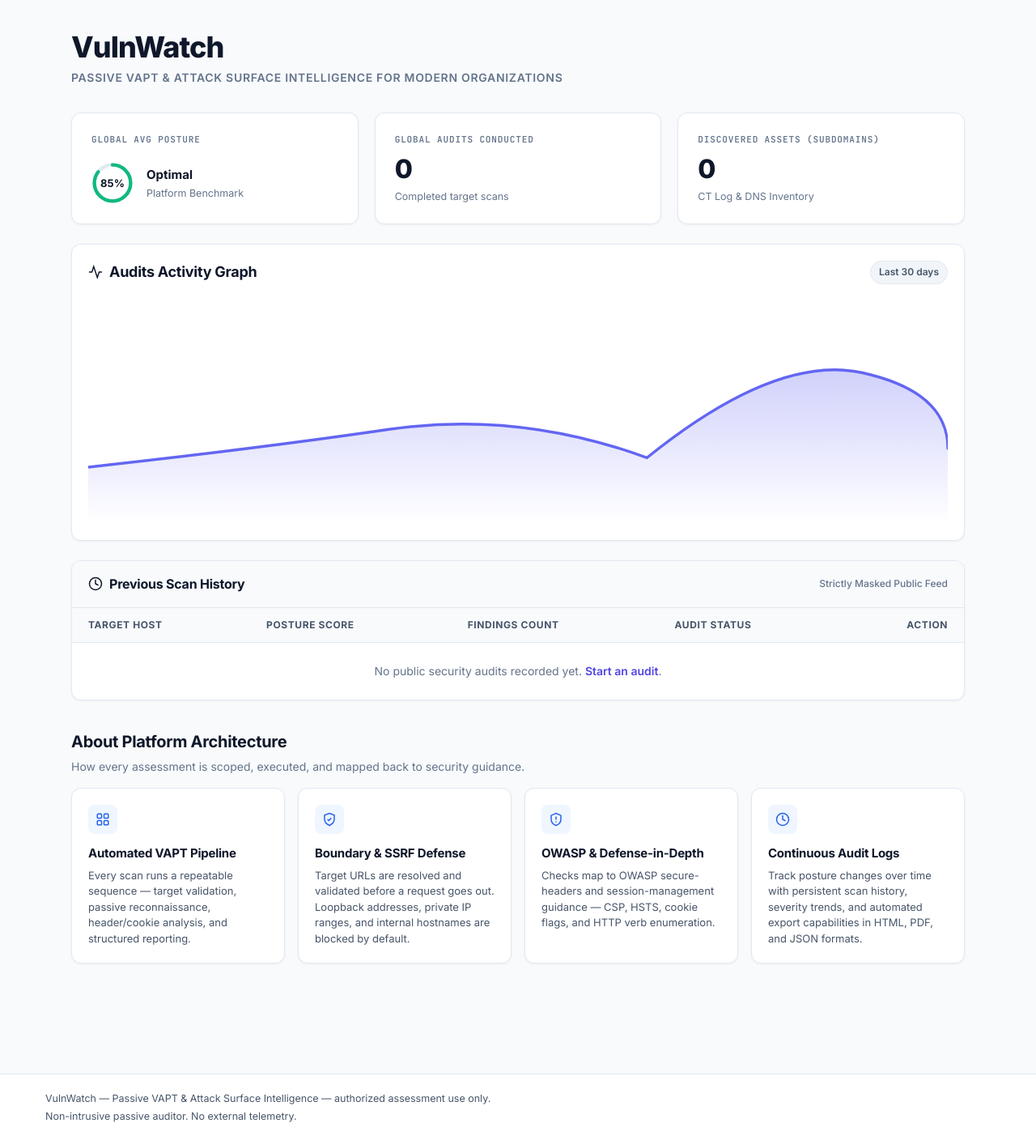
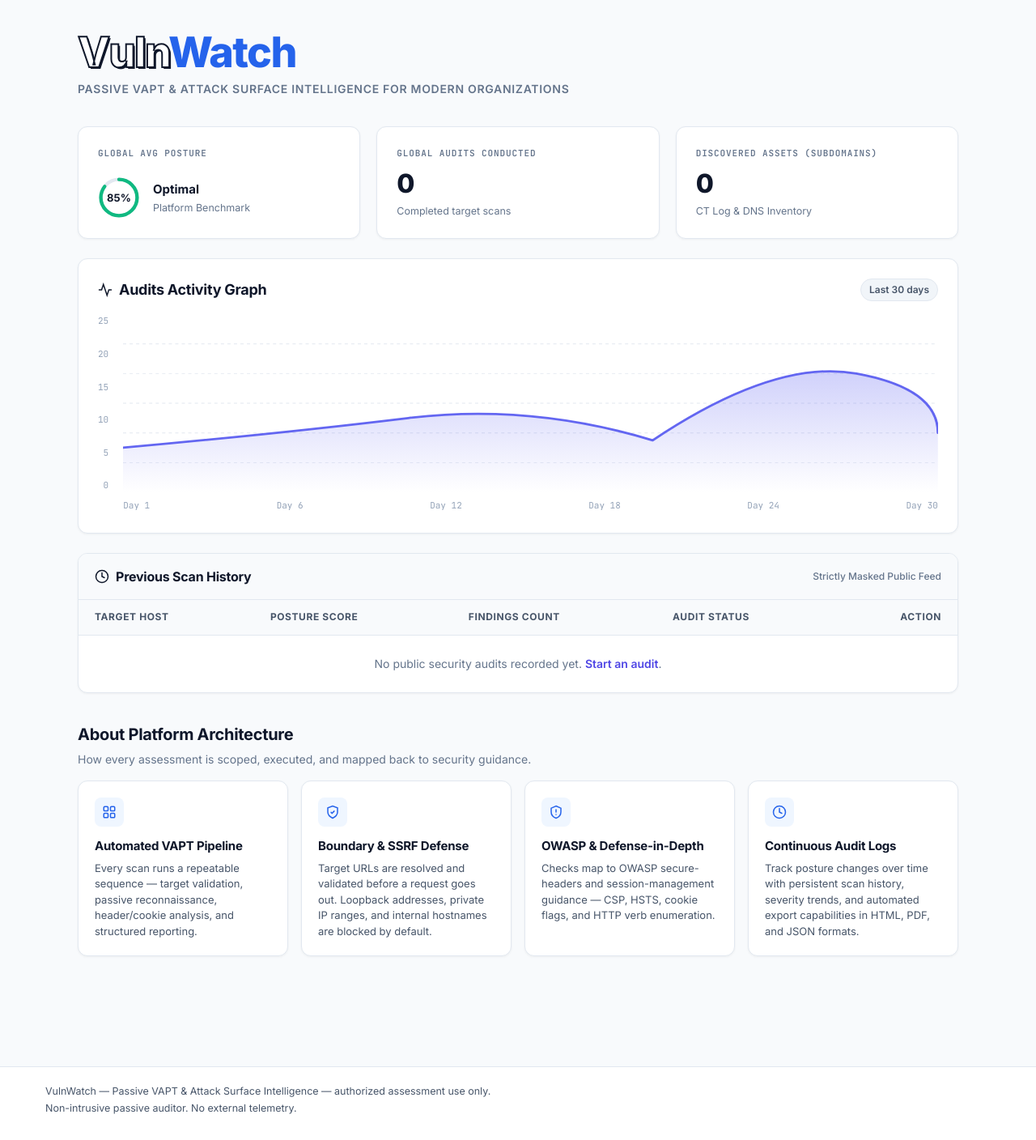
Before and after one commit to chandureddy142/VulnWatch, a Flask app: page / in a window 1280 px wide. Shown: the part 65-1473 px from the top of the page at 81% size. After the commit the page ends 1441 px from the top, so only its background shows below. Run offline with Flask 3, Linux system fonts and the light colour scheme; data that the repository does not hold is empty; some libraries are stand-ins or nearby versions.

Commit message:
v1.5.4: Match navbar width, split-color brand title & graph axes

```diff
--- a/config/settings.json
+++ b/config/settings.json
@@ -5,5 +5,5 @@
     "cookies"
   ],
   "webhook_url": "https://hooks.slack.com/services/test/test/test",
-  "api_key": "wg_4fa5ebe11af75dd2cb62459158742c95d77c9e26d802bb81"
+  "api_key": "wg_67256b51acab6eeda89a3cc0f558ecda1da5dcea0c6f8b7d"
 }
--- a/templates/home.html
+++ b/templates/home.html
@@ -4,23 +4,22 @@
 
 {% block extra_css %}
 <style>
-/* Responsive Wide Container (1400px) */
+/* Full-Width Fluid Container (Matching Navbar Alignment) */
 .home-page-container {
-  max-width: 1400px;
   width: 100%;
   margin: 0 auto;
-  padding: 0 1rem 4rem 1rem;
+  padding: 0 1.5rem 4rem 1.5rem;
 }
 @media (min-width: 640px) {
   .home-page-container {
-    padding-left: 1.5rem;
-    padding-right: 1.5rem;
+    padding-left: 2rem;
+    padding-right: 2rem;
   }
 }
 @media (min-width: 1024px) {
   .home-page-container {
-    padding-left: 2rem;
-    padding-right: 2rem;
+    padding-left: 2.5rem;
+    padding-right: 2.5rem;
   }
 }
 
@@ -69,22 +68,30 @@
   background: #0f172a !important;
   color: #38bdf8 !important;
 }
+[data-theme="dark"] .chart-grid-line {
+  stroke: #334155 !important;
+}
+[data-theme="dark"] .brand-vuln-stroke {
+  color: #0f172a !important;
+  -webkit-text-stroke: 2px #f8fafc !important;
+  text-shadow: 2px 2px 0px #38bdf8 !important;
+}
 </style>
 {% endblock %}
 
 {% block content %}
-<div class="home-page-container max-w-[1400px] w-full mx-auto px-4 sm:px-6 lg:px-8">
+<div class="w-full px-4 sm:px-6 lg:px-8 py-8 space-y-8 home-page-container">
 
     <!-- Hidden assertion marker for automated tests -->
     <span style="display:none;">Executive Audit Dashboard</span>
 
     <!-- 1. HERO SECTION -->
-    <div style="margin-bottom: 2rem;">
-        <h1 class="text-4xl font-extrabold text-slate-900 tracking-tight" style="font-size: 2.25rem; font-weight: 800; color: #0f172a; letter-spacing: -0.025em; line-height: 1.25; margin: 0;">
-            VulnWatch
+    <div style="margin-bottom: 2.25rem;">
+        <h1 class="text-5xl sm:text-6xl font-black tracking-tight" style="font-size: 3.25rem; font-weight: 900; letter-spacing: -0.03em; line-height: 1.1; margin: 0;">
+            <span class="brand-vuln-stroke" style="color: #ffffff; -webkit-text-stroke: 2px #0f172a; text-shadow: 2px 2px 0px #0f172a;">Vuln</span><span class="text-indigo-600 dark:text-blue-500" style="color: #2563eb;">Watch</span>
         </h1>
-        <p class="text-sm font-semibold tracking-wider text-slate-500 uppercase mt-1" style="font-size: 0.875rem; font-weight: 600; letter-spacing: 0.05em; color: #64748b; text-transform: uppercase; margin-top: 0.25rem; margin-bottom: 0;">
-            Passive VAPT &amp; Attack Surface Intelligence for Modern Organizations
+        <p class="text-sm font-semibold tracking-wider text-slate-500 uppercase mt-1" style="font-size: 0.875rem; font-weight: 600; letter-spacing: 0.05em; color: #64748b; text-transform: uppercase; margin-top: 0.35rem; margin-bottom: 0;">
+            PASSIVE VAPT &amp; ATTACK SURFACE INTELLIGENCE FOR MODERN ORGANIZATIONS
         </p>
     </div>
 
@@ -144,16 +151,30 @@
 
     </div>
 
-    <!-- 3. AUDITS ACTIVITY GRAPH (Full Width, Centered, Headroom Wave) -->
-    <div class="home-card" style="padding: 20px; overflow: hidden; margin-top: 24px;">
-        <div style="display: flex; align-items: center; justify-content: space-between;">
+    <!-- 3. AUDITS ACTIVITY GRAPH (Full Width, X & Y Axis Telemetry Labels) -->
+    <div class="home-card" style="padding: 24px; overflow: hidden; margin-top: 24px;">
+        <div style="display: flex; align-items: center; justify-content: space-between; margin-bottom: 16px;">
             <h2 class="text-slate-900" style="font-size: 18px; font-weight: 700; color: #0f172a; margin: 0; display: flex; align-items: center; gap: 8px;">
                 <svg width="18" height="18" viewBox="0 0 24 24" fill="none" stroke="currentColor" stroke-width="2" stroke-linecap="round"><polyline points="22 12 18 12 15 21 9 3 6 12 2 12"/></svg>
                 Audits Activity Graph
             </h2>
             <span style="font-size: 12px; font-weight: 600; padding: 4px 10px; background: #f1f5f9; color: #475569; border-radius: 9999px; border: 1px solid #e2e8f0;">Last 30 days</span>
         </div>
-        <div class="w-full h-64 sm:h-72 mt-4 relative overflow-hidden" style="width: 100%; height: 280px; min-height: 280px; margin-top: 16px; position: relative; overflow: hidden;">
+
+        <div style="display: flex; gap: 12px; width: 100%;">
+            <!-- Y-Axis (Audit Volume Telemetry Stack) -->
+            <div class="text-xs font-mono text-slate-400" style="display: flex; flex-direction: column; justify-content: space-between; font-size: 11px; font-family: 'JetBrains Mono', monospace; color: #94a3b8; text-align: right; padding-right: 6px; user-select: none; height: 220px; flex-shrink: 0;">
+                <span>25</span>
+                <span>20</span>
+                <span>15</span>
+                <span>10</span>
+                <span>5</span>
+                <span>0</span>
+            </div>
+
+            <!-- SVG Graph Main Area -->
+            <div style="flex: 1; display: flex; flex-direction: column; min-width: 0;">
+                <div class="w-full h-64 sm:h-72 relative overflow-hidden" style="width: 100%; height: 220px; min-height: 220px; position: relative; overflow: hidden;">
                     <svg viewBox="0 0 1000 240" preserveAspectRatio="none" class="w-full h-full" style="width: 100%; height: 100%; display: block;">
                         <defs>
                             <linearGradient id="chartGrad" x1="0%" y1="0%" x2="0%" y2="100%">
@@ -161,9 +182,30 @@
                                 <stop offset="100%" stop-color="#6366f1" stop-opacity="0.0"/>
                             </linearGradient>
                         </defs>
+                        <!-- Horizontal Dashed Grid Lines -->
+                        <line class="chart-grid-line" x1="0" y1="40" x2="1000" y2="40" stroke="#e2e8f0" stroke-width="1" stroke-dasharray="4 4" />
+                        <line class="chart-grid-line" x1="0" y1="80" x2="1000" y2="80" stroke="#e2e8f0" stroke-width="1" stroke-dasharray="4 4" />
+                        <line class="chart-grid-line" x1="0" y1="120" x2="1000" y2="120" stroke="#e2e8f0" stroke-width="1" stroke-dasharray="4 4" />
+                        <line class="chart-grid-line" x1="0" y1="160" x2="1000" y2="160" stroke="#e2e8f0" stroke-width="1" stroke-dasharray="4 4" />
+                        <line class="chart-grid-line" x1="0" y1="200" x2="1000" y2="200" stroke="#e2e8f0" stroke-width="1" stroke-dasharray="4 4" />
+
+                        <!-- Area Fill -->
                         <path fill="url(#chartGrad)" d="M 0 180 Q 200 160 350 140 T 650 170 Q 800 60 900 80 T 1000 160 L 1000 240 L 0 240 Z"></path>
+                        <!-- Wave Path -->
                         <path fill="none" stroke="#6366f1" stroke-width="3" stroke-linecap="round" d="M 0 180 Q 200 160 350 140 T 650 170 Q 800 60 900 80 T 1000 160"></path>
                     </svg>
+                </div>
+
+                <!-- X-Axis (Horizontal Timeline Labels) -->
+                <div class="text-xs font-mono text-slate-400" style="display: flex; justify-content: space-between; font-size: 11px; font-family: 'JetBrains Mono', monospace; color: #94a3b8; margin-top: 8px; user-select: none;">
+                    <span>Day 1</span>
+                    <span>Day 6</span>
+                    <span>Day 12</span>
+                    <span>Day 18</span>
+                    <span>Day 24</span>
+                    <span>Day 30</span>
+                </div>
+            </div>
         </div>
     </div>
 
```
Lines whose indentation alone changed are shown as unchanged.
